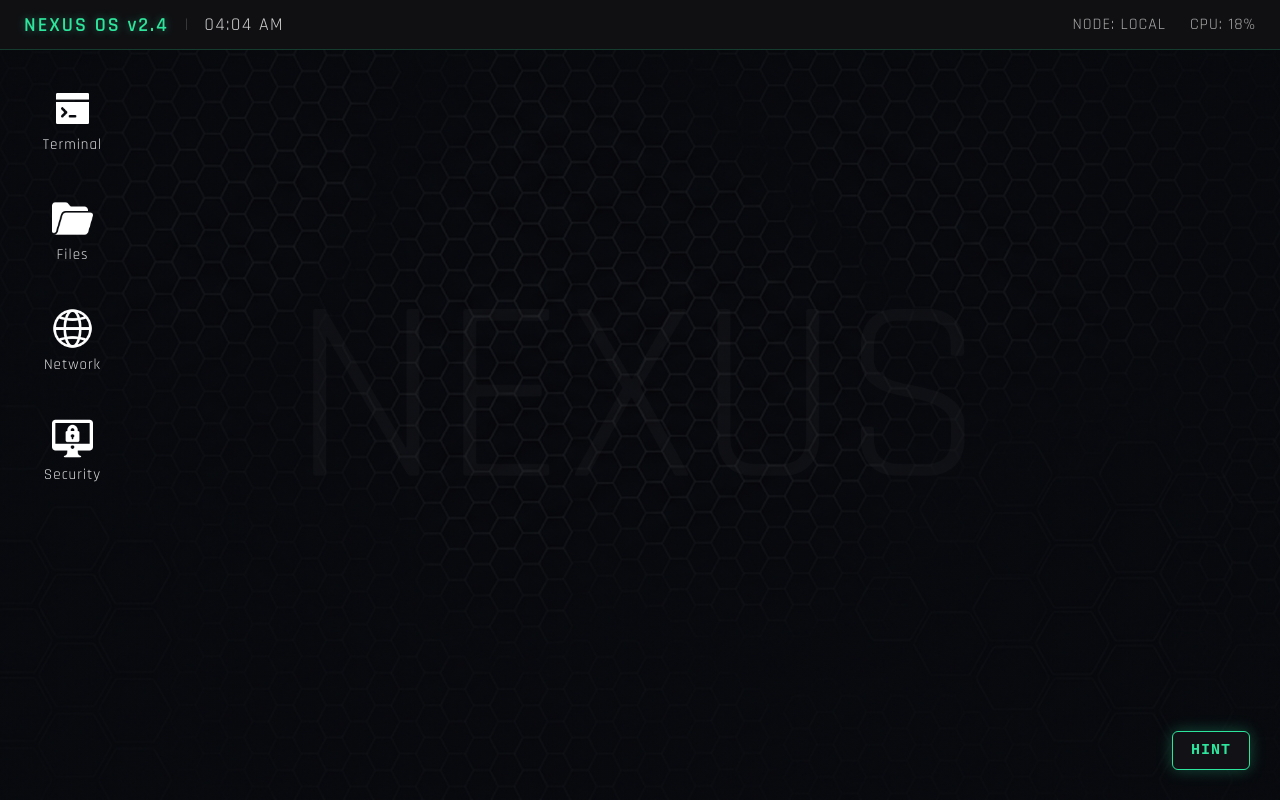
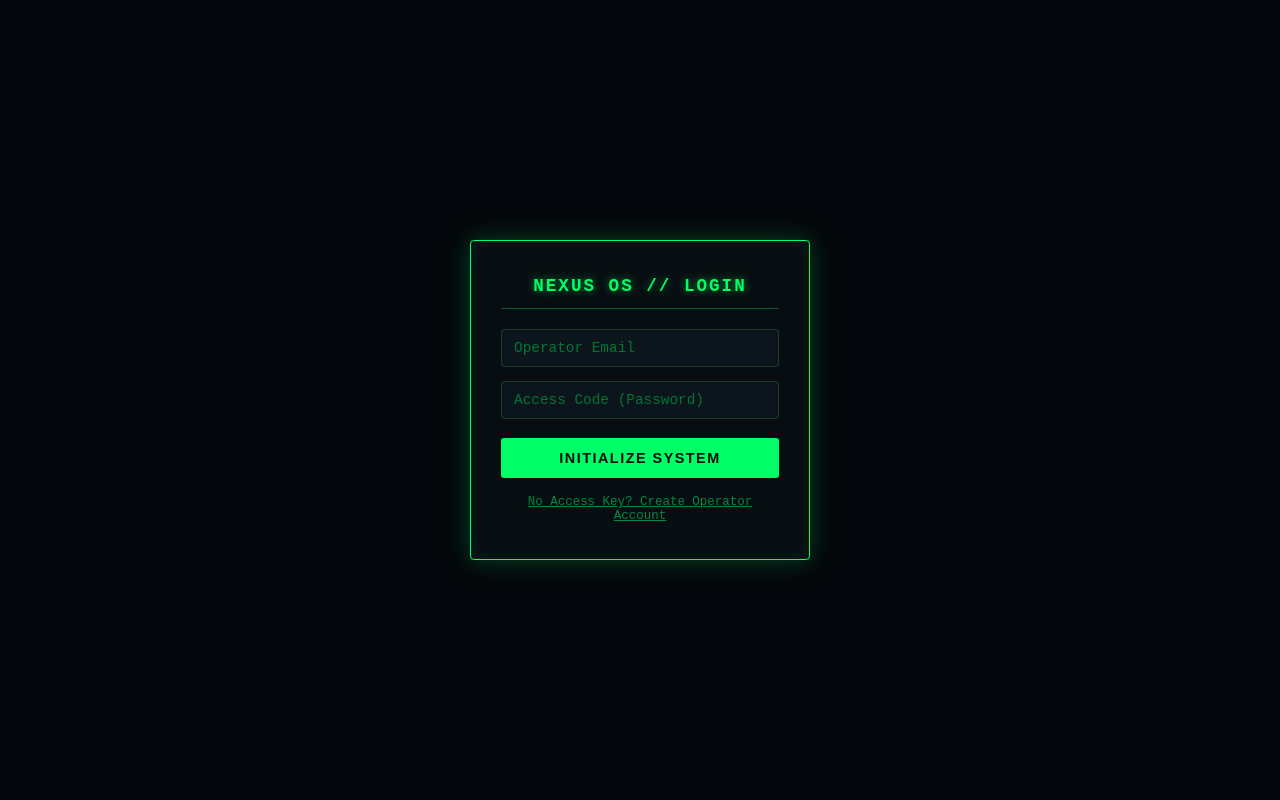
Before and after one commit to decalcoomania/hack-the-system, a React (Vite) app: page / in a window 1280 px wide. Built offline with nearby package versions, Linux system fonts and the light colour scheme.

Commit message:
Add auth modal, restart command, penalty mechanics, and app styling

```diff
--- a/src/App.css
+++ b/src/App.css
@@ -480,3 +480,119 @@ body {
   scrollbar-width: thin;
   scrollbar-color: #2ee59d #0a0a0d;
 }
+
+/* ==========================================
+   NEXUS OS // AUTHENTICATION MODAL STYLES
+   ========================================== */
+
+.modal-overlay {
+  position: fixed;
+  top: 0;
+  left: 0;
+  width: 100vw;
+  height: 100vh;
+  background: rgba(4, 8, 12, 0.85);
+  backdrop-filter: blur(8px);
+  display: flex;
+  align-items: center;
+  justify-content: center;
+  z-index: 9999;
+}
+
+.auth-box {
+  background: #080d12;
+  border: 1px solid #00ff66;
+  box-shadow: 0 0 25px rgba(0, 255, 102, 0.25), inset 0 0 15px rgba(0, 255, 102, 0.08);
+  padding: 35px 30px;
+  border-radius: 4px;
+  color: #00ff66;
+  width: 340px;
+  font-family: 'Fira Code', 'Courier New', monospace;
+  text-align: center;
+}
+
+.auth-title {
+  font-size: 1.1rem;
+  letter-spacing: 2px;
+  margin-bottom: 20px;
+  text-shadow: 0 0 8px rgba(0, 255, 102, 0.6);
+  border-bottom: 1px solid rgba(0, 255, 102, 0.3);
+  padding-bottom: 12px;
+  font-weight: bold;
+}
+
+.auth-error {
+  background: rgba(255, 51, 51, 0.15);
+  border: 1px solid #ff3333;
+  color: #ff5555;
+  padding: 8px 10px;
+  font-size: 0.8rem;
+  border-radius: 3px;
+  margin-bottom: 15px;
+  text-shadow: 0 0 5px rgba(255, 51, 51, 0.5);
+}
+
+.auth-form {
+  display: flex;
+  flex-direction: column;
+  gap: 14px;
+}
+
+.auth-input {
+  background: #0c141c;
+  border: 1px solid #1c3b28;
+  color: #00ff66;
+  padding: 10px 12px;
+  font-size: 0.9rem;
+  font-family: inherit;
+  border-radius: 3px;
+  outline: none;
+  transition: all 0.2s ease-in-out;
+}
+
+.auth-input::placeholder {
+  color: #007733;
+}
+
+.auth-input:focus {
+  border-color: #00ff66;
+  box-shadow: 0 0 10px rgba(0, 255, 102, 0.4);
+  background: #101b26;
+}
+
+.auth-submit-btn {
+  background: #00ff66;
+  color: #050a0f;
+  border: none;
+  padding: 12px;
+  font-size: 0.9rem;
+  font-weight: bold;
+  letter-spacing: 1.5px;
+  cursor: pointer;
+  border-radius: 3px;
+  transition: all 0.2s ease;
+  text-transform: uppercase;
+  margin-top: 5px;
+}
+
+.auth-submit-btn:hover {
+  background: #33ff88;
+  box-shadow: 0 0 18px rgba(0, 255, 102, 0.8);
+  transform: translateY(-1px);
+}
+
+.auth-toggle-btn {
+  background: transparent;
+  border: none;
+  color: #008844;
+  margin-top: 16px;
+  cursor: pointer;
+  font-size: 0.78rem;
+  font-family: inherit;
+  text-decoration: underline;
+  transition: color 0.2s;
+}
+
+.auth-toggle-btn:hover {
+  color: #00ff66;
+}
--- a/src/App.jsx
+++ b/src/App.jsx
@@ -1,10 +1,26 @@
+import React, { useState, useEffect } from 'react';
 import Desktop from './components/Desktop';
+import { AuthModal } from './components/AuthModal';
 import './App.css';
 
 function App() {
+  const [user, setUser] = useState(null);
+
+  useEffect(() => {
+    // Перевірка: якщо перевантажити сторінку, змушуємо заходити знову
+    const savedUser = sessionStorage.getItem('nexus_user');
+    if (savedUser) {
+      setUser(savedUser);
+    }
+  }, []);
+
   return (
     <div className="App">
-      <Desktop />
+      {!user ? (
+        <AuthModal onLoginSuccess={(nickname) => setUser(nickname)} />
+      ) : (
+        <Desktop userNickname={user} />
+      )}
     </div>
   );
 }
--- /dev/null
+++ b/src/components/AuthModal.jsx
@@ -0,0 +1,83 @@
+import React, { useState } from 'react';
+
+export const AuthModal = ({ onLoginSuccess }) => {
+  const [isRegister, setIsRegister] = useState(false);
+  const [email, setEmail] = useState('');
+  const [password, setPassword] = useState('');
+  const [nickname, setNickname] = useState('');
+  const [error, setError] = useState('');
+
+  const handleSubmit = async (e) => {
+    e.preventDefault();
+    setError('');
+    const endpoint = isRegister ? '/api/register' : '/api/login';
+    const body = isRegister ? { email, password, nickname } : { email, password };
+
+    try {
+      const res = await fetch(`http://localhost:5000${endpoint}`, {
+        method: 'POST',
+        headers: { 'Content-Type': 'application/json' },
+        body: JSON.stringify(body)
+      });
+      const data = await res.json();
+      if (!res.ok) throw new Error(data.error || 'Помилка доступу');
+
+      sessionStorage.setItem('nexus_user', data.nickname);
+      onLoginSuccess(data.nickname);
+    } catch (err) {
+      setError(err.message);
+    }
+  };
+
+  return (
+    <div className="modal-overlay">
+      <div className="auth-box">
+        <div className="auth-title">
+          {isRegister ? 'NEXUS OS // REGISTRATION' : 'NEXUS OS // LOGIN'}
+        </div>
+
+        {error && <div className="auth-error">{error}</div>}
+
+        <form onSubmit={handleSubmit} className="auth-form">
+          <input
+            type="email"
+            className="auth-input"
+            placeholder="Operator Email"
+            value={email}
+            onChange={(e) => setEmail(e.target.value)}
+            required
+          />
+          <input
+            type="password"
+            className="auth-input"
+            placeholder="Access Code (Password)"
+            value={password}
+            onChange={(e) => setPassword(e.target.value)}
+            required
+          />
+          {isRegister && (
+            <input
+              type="text"
+              className="auth-input"
+              placeholder="System Call-Sign (Nickname)"
+              value={nickname}
+              onChange={(e) => setNickname(e.target.value)}
+              required
+            />
+          )}
+          <button type="submit" className="auth-submit-btn">
+            {isRegister ? 'REGISTER OPERATOR' : 'INITIALIZE SYSTEM'}
+          </button>
+        </form>
+
+        <button
+          type="button"
+          className="auth-toggle-btn"
+          onClick={() => setIsRegister(!isRegister)}
+        >
+          {isRegister ? 'Registered? Return to Login' : 'No Access Key? Create Operator Account'}
+        </button>
+      </div>
+    </div>
+  );
+};
```
